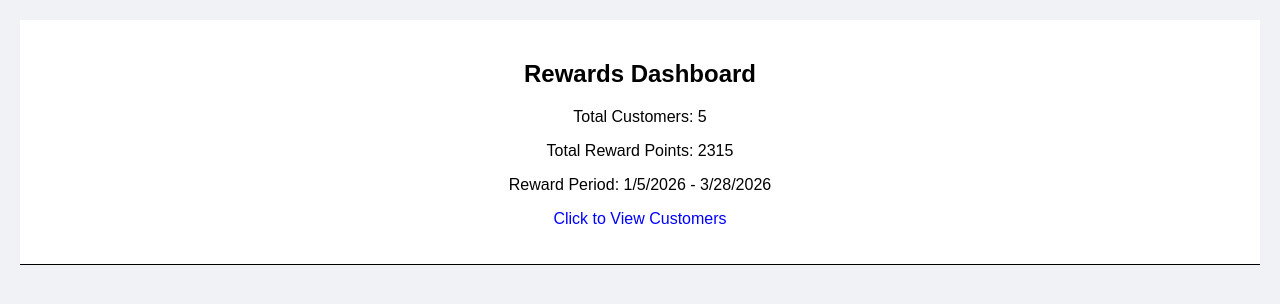
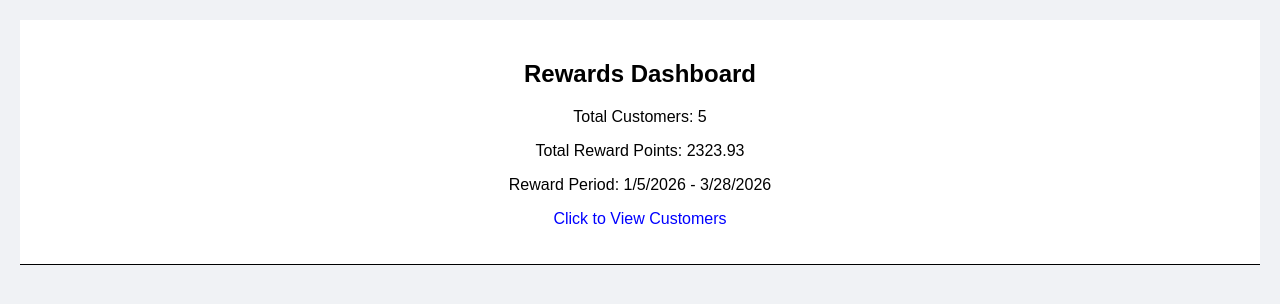
Before and after one commit to Bhavya12-ai/scrollable-data, a React (Create React App) app: page / in a window 1280 px wide. Shown: the top 304 px of the page. Built offline with nearby package versions, Linux system fonts and the light colour scheme.

Commit message:
removed scroll

```diff
--- a/src/components/CustomerDetails.js
+++ b/src/components/CustomerDetails.js
@@ -2,6 +2,7 @@ import React, { useState } from "react";
 import TransactionList from "./TransactionList";
 import PropTypes from "prop-types";
 import { MONTHS } from "../constants/dashboardConstants";
+import { formatNumber } from "../utils/rewards";
 import "../app.css";
 
 export default function CustomerDetails({ customer, details }) {
@@ -22,14 +23,14 @@ export default function CustomerDetails({ customer, details }) {
         <h3>{customer}</h3>
         <div className="customerSummary">
           <p>ID: {details.customerID}</p>
-          <p>Total Reward: {details.total} points</p>
-          <p>Total Spent: ${details.totalAmount}</p>
+          <p>Total Reward: {formatNumber(details.total)} points</p>
+          <p>Total Spent: ${formatNumber(details.totalAmount)}</p>
         </div>
         <div className="monthlyRewards">
           {Object.entries(details.months).map(([month, points]) => (
             <div key={month} className="monthly-reward">
               <p className="monthly-view">
-                {month}: {points} points
+                {month}: {formatNumber(points)} points
               </p>
               <button
                 type="button"
@@ -69,3 +70,20 @@ export default function CustomerDetails({ customer, details }) {
     </div>
   );
 }
+
+CustomerDetails.propTypes = {
+  customer: PropTypes.string.isRequired,
+  details: PropTypes.shape({
+    customerID: PropTypes.oneOfType([PropTypes.string, PropTypes.number]).isRequired,
+    total: PropTypes.number.isRequired,
+    totalAmount: PropTypes.number.isRequired,
+    months: PropTypes.objectOf(PropTypes.number).isRequired,
+    transactions: PropTypes.arrayOf(
+      PropTypes.shape({
+        id: PropTypes.oneOfType([PropTypes.string, PropTypes.number]).isRequired,
+        amount: PropTypes.number.isRequired,
+        date: PropTypes.string.isRequired,
+      }),
+    ).isRequired,
+  }).isRequired,
+};
--- a/src/components/CustomerPage.js
+++ b/src/components/CustomerPage.js
@@ -10,10 +10,10 @@ export default function CustomerPage({
   customerData: customerDataProp,
 }) {
   const { name: routeName } = useParams();
-  const name = customerName || routeName;
   const [customerData, setCustomerData] = useState(customerDataProp || null);
   const [loading, setLoading] = useState(!customerDataProp);
   const rewards = useRewards(transactions);
+  const name = customerName || routeName;
 
   useEffect(() => {
     if (!name) return;
--- a/src/components/DashboardPage.js
+++ b/src/components/DashboardPage.js
@@ -3,6 +3,7 @@ import { fetchTransactions } from "../services/api";
 import { useRewards } from "../utils/useRewards";
 import CustomerDetails from "./CustomerDetails";
 import { LABELS, STYLES } from "../constants/dashboardConstants";
+import { formatNumber } from "../utils/rewards";
 import "../app.css";
 
 function DashboardPage() {
@@ -27,8 +28,8 @@ function DashboardPage() {
           setRewardPeriod(`${minDate.toLocaleDateString()} - ${maxDate.toLocaleDateString()}`);
         }
       })
-      .catch((fetchError) => {
-        setError("Please try again later");
+      .catch((error) => {
+        setError(error?.message || "Please try again later");
       })
       .finally(() => {
         setLoading(false);
@@ -43,10 +44,12 @@ function DashboardPage() {
 
   const searchRandom = search.trim().toLowerCase();
   const filteredCustomers = useMemo(() => {
-    return Object.entries(customers).filter(([name, data]) => {
+    return Object.entries(customers).filter(([customerID, data]) => {
       if (!searchRandom) return true;
       return (
-        name.toLowerCase().includes(searchRandom) || String(data.customerID).toLowerCase().includes(searchRandom)
+        data.customerName.toLowerCase().includes(searchRandom) ||
+        String(data.customerID).toLowerCase().includes(searchRandom) ||
+        String(customerID).toLowerCase().includes(searchRandom)
       );
     });
   }, [customers, searchRandom]);
@@ -61,7 +64,7 @@ function DashboardPage() {
       <div onClick={() => setShowTable(!showTable)} className="dashboard-header">
         <h2>{LABELS.TITLE}</h2>
         <p>{LABELS.TOTAL_CUSTOMERS}: {totalCustomers}</p>
-        <p>{LABELS.TOTAL_POINTS}: {totalRewardPoints}</p>
+        <p>{LABELS.TOTAL_POINTS}: {formatNumber(totalRewardPoints)}</p>
         <p>{LABELS.PERIOD}: {rewardPeriod}</p>
         <p style={STYLES.clickableText}>{showTable ? LABELS.HIDE : LABELS.SHOW}</p>
       </div>
@@ -76,16 +79,16 @@ function DashboardPage() {
             {filteredCustomers.length === 0 ? (
               <p style={{ padding: "12px 0" }}>No customers found.</p>
             ) : (
-              filteredCustomers.map(([name, data]) => (
+              filteredCustomers.map(([customerID, data]) => (
                 <div
-                  key={name}
-                  onClick={() => setSelectedCustomer(name)}
+                  key={customerID}
+                  onClick={() => setSelectedCustomer(customerID)}
                   className="section-details"
-                  style={selectedCustomer === name ? STYLES.selectedCard : STYLES.defaultCard} >
-                  <p>{name}</p>
+                  style={selectedCustomer === customerID ? STYLES.selectedCard : STYLES.defaultCard} >
+                  <p>{data.customerName}</p>
                   <p>ID: {data?.customerID ?? "0"}</p>
-                  <p>Points: {data?.total ?? 0}</p>
-                  <p>Amount: {data?.totalAmount ?? 0}</p>
+                  <p>Points: {formatNumber(data?.total ?? 0)}</p>
+                  <p>Amount: ${formatNumber(data?.totalAmount ?? 0)}</p>
                 </div>
               ))
             )}
@@ -93,8 +96,8 @@ function DashboardPage() {
 
           {selectedCustomerData && (
             <div className="customer-details-panel">
-              <h2>{selectedCustomer}</h2>
-              <CustomerDetails customer={selectedCustomer} details={selectedCustomerData} />
+              <h2>{selectedCustomerData.customerName}</h2>
+              <CustomerDetails customer={selectedCustomerData.customerName} details={selectedCustomerData} />
             </div>
           )}
         </div>
--- a/src/components/TransactionList.js
+++ b/src/components/TransactionList.js
@@ -1,6 +1,7 @@
 import React from "react";
 import PropTypes from "prop-types";
 import "../app.css";
+
 export default function TransactionList({ transactions }) {
   return (
     <div className="transactionList-container">
--- a/src/data/transactionData.js
+++ b/src/data/transactionData.js
@@ -1,28 +1,28 @@
 const transactions = [
-  { id: 1, customerID: 120, customerName: "Bhavya", amount: 120, date: "2026-01-15" },
-  { id: 2, customerID: 120, customerName: "Bhavya", amount: 75, date: "2026-02-10" },
+  { id: 1, customerID: 120, customerName: "Bhavya", amount: 120.45, date: "2026-01-15" },
+  { id: 2, customerID: 120, customerName: "Bhavya", amount: 75.25, date: "2026-02-10" },
   { id: 3, customerID: 120, customerName: "Bhavya", amount: 200, date: "2026-03-05" },
-  { id: 4, customerID: 120, customerName: "Bhavya", amount: 90, date: "2026-01-22" },
+  { id: 4, customerID: 120, customerName: "Bhavya", amount: 90.5, date: "2026-01-22" },
   { id: 5, customerID: 120, customerName: "Bhavya", amount: 60, date: "2026-02-18" },
 
-  { id: 6, customerID: 122, customerName: "Smitha", amount: 95, date: "2026-01-20" },
-  { id: 7, customerID: 122, customerName: "Smitha", amount: 130, date: "2026-02-10" },
-  { id: 8, customerID: 122, customerName: "Smitha", amount: 45, date: "2026-03-25" },
+  { id: 6, customerID: 122, customerName: "Smitha", amount: 95.75, date: "2026-01-20" },
+  { id: 7, customerID: 122, customerName: "Smitha", amount: 130.2, date: "2026-02-10" },
+  { id: 8, customerID: 122, customerName: "Smitha", amount: 45.4, date: "2026-03-25" },
   { id: 9, customerID: 122, customerName: "Smitha", amount: 180, date: "2026-01-28" },
-  { id: 10, customerID: 122, customerName: "Smitha", amount: 70, date: "2026-03-12" },
+  { id: 10, customerID: 122, customerName: "Smitha", amount: 70.05, date: "2026-03-12" },
 
-  { id: 11, customerID: 189, customerName: "Sagar", amount: 160, date: "2026-03-17" },
-  { id: 12, customerID: 189, customerName: "Sagar", amount: 60, date: "2026-02-07" },
+  { id: 11, customerID: 189, customerName: "Sagar", amount: 160.99, date: "2026-03-17" },
+  { id: 12, customerID: 189, customerName: "Sagar", amount: 60.5, date: "2026-02-07" },
   { id: 13, customerID: 189, customerName: "Sagar", amount: 110, date: "2026-01-11" },
-  { id: 14, customerID: 189, customerName: "Sagar", amount: 40, date: "2026-03-28" },
+  { id: 14, customerID: 189, customerName: "Sagar", amount: 40.25, date: "2026-03-28" },
 
-  { id: 15, customerID: 165, customerName: "Kranthi", amount: 20, date: "2026-02-28" },
-  { id: 16, customerID: 165, customerName: "Kranthi", amount: 50, date: "2026-03-09" },
-  { id: 17, customerID: 165, customerName: "Kranthi", amount: 140, date: "2026-01-05" },
+  { id: 15, customerID: 165, customerName: "Kranthi", amount: 20.75, date: "2026-02-28" },
+  { id: 16, customerID: 165, customerName: "Kranthi", amount: 50.5, date: "2026-03-09" },
+  { id: 17, customerID: 165, customerName: "Kranthi", amount: 140.3, date: "2026-01-05" },
   { id: 18, customerID: 165, customerName: "Kranthi", amount: 75, date: "2026-02-14" },
 
-  { id: 19, customerID: 200, customerName: "Arjun", amount: 210, date: "2026-03-03" },
-  { id: 20, customerID: 200, customerName: "Arjun", amount: 280, date: "2026-02-18" },
+  { id: 19, customerID: 200, customerName: "Arjun", amount: 210.8, date: "2026-03-03" },
+  { id: 20, customerID: 200, customerName: "Arjun", amount: 280.45, date: "2026-02-18" },
   { id: 21, customerID: 200, customerName: "Arjun", amount: 290, date: "2026-01-18" }
 ];
 
--- a/src/utils/Rewards.js
+++ b/src/utils/Rewards.js
@@ -12,23 +12,21 @@ export function calculateTotal(amount) {
   return points;
 }
 
+export function formatNumber(value) {
+  if (typeof value !== "number" || Number.isNaN(value)) return value;
+  return Number.isInteger(value) ? value : value.toFixed(2);
+}
+
 export function totalPrice(transactions) {
   const result = {};
 
   transactions.forEach((item) => {
     const { customerID, customerName, amount, date } = item;
     const month = MONTHS[new Date(date).getMonth()];
-    let points = 0;
+    const points = calculateTotal(amount);
 
-    if (amount > 100) {
-      points += (amount - 100) * 2;
-      points += 50;
-    } else if (amount > 50) {
-      points += amount - 50;
-    }
-
-    if (!result[customerName]) {
-      result[customerName] = {
+    if (!result[customerID]) {
+      result[customerID] = {
         customerID,
         customerName,
         months: {},
@@ -38,16 +36,12 @@ export function totalPrice(transactions) {
       };
     }
 
-    if (!result[customerName].customerID) {
-      result[customerName].customerID = customerID;
-    }
+    result[customerID].months[month] =
+      (result[customerID].months[month] || 0) + points;
 
-    result[customerName].months[month] =
-      (result[customerName].months[month] || 0) + points;
-
-    result[customerName].total += points;
-    result[customerName].totalAmount += amount;
-    result[customerName].transactions.push(item);
+    result[customerID].total += points;
+    result[customerID].totalAmount += amount;
+    result[customerID].transactions.push(item);
   });
 
   return result;
```
